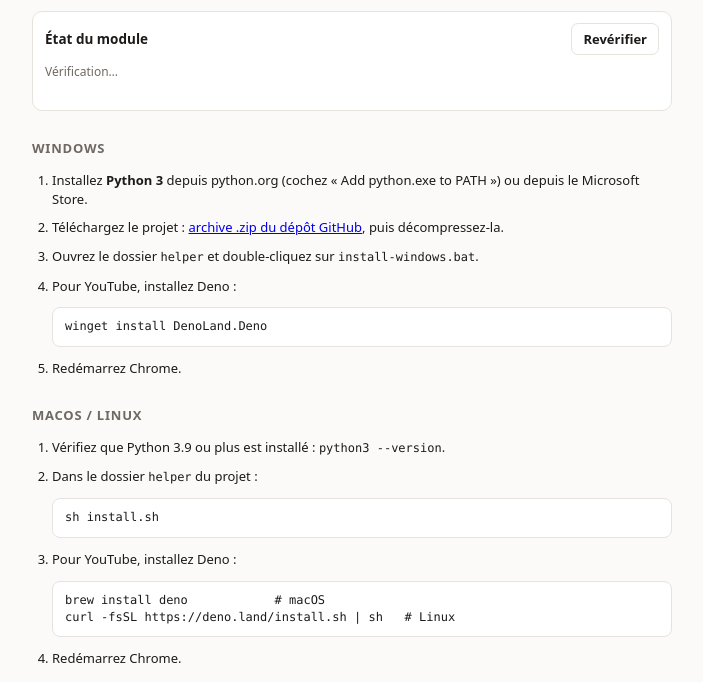
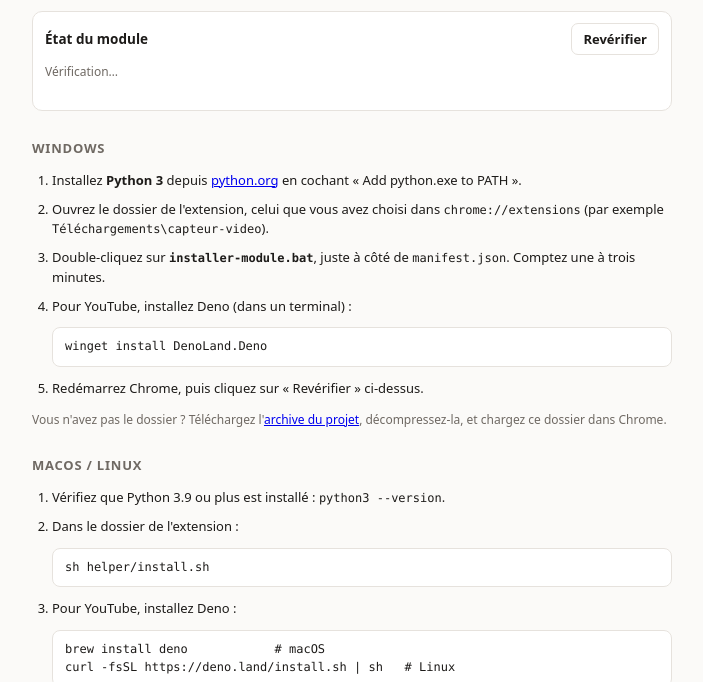
Before and after one commit to Dyslate/capteur-video, a website with bundled scripts: page help.html in a window 1280 px wide. Shown: the part 118-800 px from the top of the page, without its empty margins (288-991 px from the left). Built offline with nearby package versions, Linux system fonts and the light colour scheme; some packages are replaced by stand-ins of ours; no server answers.

Commit message:
installer-module.bat at the project root
- Finds a working Python 3 (rejects the Microsoft Store placeholder) and opens python.org when missing
- Help page: install from the extension folder already loaded in Chrome
- Lab launchers use the same Python detection

```diff
--- a/help.html
+++ b/help.html
@@ -30,19 +30,20 @@
 
     <h2>Windows</h2>
     <ol>
-      <li>Installez <strong>Python 3</strong> depuis python.org (cochez « Add python.exe to PATH ») ou depuis le Microsoft Store.</li>
-      <li>Téléchargez le projet : <a id="zip" href="#" target="_blank" rel="noopener">archive .zip du dépôt GitHub</a>, puis décompressez-la.</li>
-      <li>Ouvrez le dossier <code>helper</code> et double-cliquez sur <code>install-windows.bat</code>.</li>
-      <li>Pour YouTube, installez Deno :
+      <li>Installez <strong>Python 3</strong> depuis <a href="https://www.python.org/downloads/" target="_blank" rel="noopener">python.org</a> en cochant « Add python.exe to PATH ».</li>
+      <li>Ouvrez le dossier de l'extension, celui que vous avez choisi dans <code>chrome://extensions</code> (par exemple <code>Téléchargements\capteur-video</code>).</li>
+      <li>Double-cliquez sur <strong><code>installer-module.bat</code></strong>, juste à côté de <code>manifest.json</code>. Comptez une à trois minutes.</li>
+      <li>Pour YouTube, installez Deno (dans un terminal) :
         <pre>winget install DenoLand.Deno</pre></li>
-      <li>Redémarrez Chrome.</li>
+      <li>Redémarrez Chrome, puis cliquez sur « Revérifier » ci-dessus.</li>
     </ol>
+    <p class="note">Vous n'avez pas le dossier ? Téléchargez l'<a id="zip" href="#" target="_blank" rel="noopener">archive du projet</a>, décompressez-la, et chargez ce dossier dans Chrome.</p>
 
     <h2>macOS / Linux</h2>
     <ol>
       <li>Vérifiez que Python 3.9 ou plus est installé : <code>python3 --version</code>.</li>
-      <li>Dans le dossier <code>helper</code> du projet :
-        <pre>sh install.sh</pre></li>
+      <li>Dans le dossier de l'extension :
+        <pre>sh helper/install.sh</pre></li>
       <li>Pour YouTube, installez Deno :
         <pre>brew install deno            # macOS
 curl -fsSL https://deno.land/install.sh | sh   # Linux</pre></li>
@@ -52,8 +53,8 @@ curl -fsSL https://deno.land/install.sh | sh   # Linux</pre></li>
     <h2>Bon à savoir</h2>
     <ul>
       <li>Les fichiers vont dans <code>Téléchargements/Capteur video</code>.</li>
-      <li>Si YouTube change et que le téléchargement échoue, relancez l'installateur : il met yt-dlp à jour.</li>
-      <li>Désinstallation : <code>python install.py --uninstall</code>.</li>
+      <li>Si un site change et que le téléchargement échoue : bouton « Mettre à jour yt-dlp » ci-dessus, ou relancez <code>installer-module.bat</code>.</li>
+      <li>Désinstallation : <code>installer-module.bat --uninstall</code> (dans un terminal), ou <code>python helper/install.py --uninstall</code>.</li>
       <li>Identifiant de l'extension : <code id="ext-id"></code></li>
       <li>En cas de problème : <a href="log.html">ouvrez le journal</a>, cliquez sur « Copier » et envoyez-le.</li>
       <li>Les plateformes protégées par DRM (Netflix, Disney+, Spotify…) restent exclues : leurs vidéos sont chiffrées.</li>
```
Also changed, not shown: CLAUDE.md (+1 -0 lines), README.md, 4 other files.
